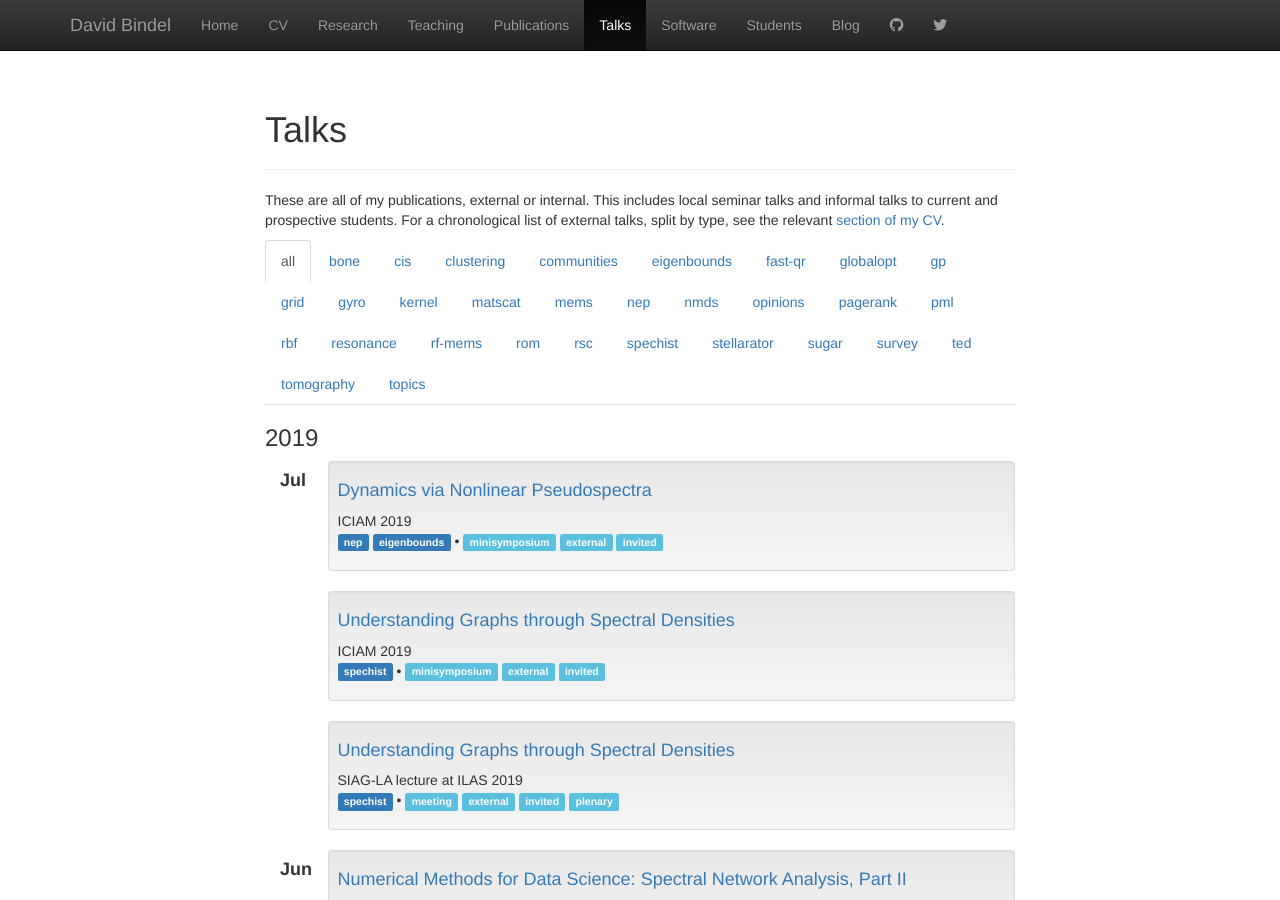
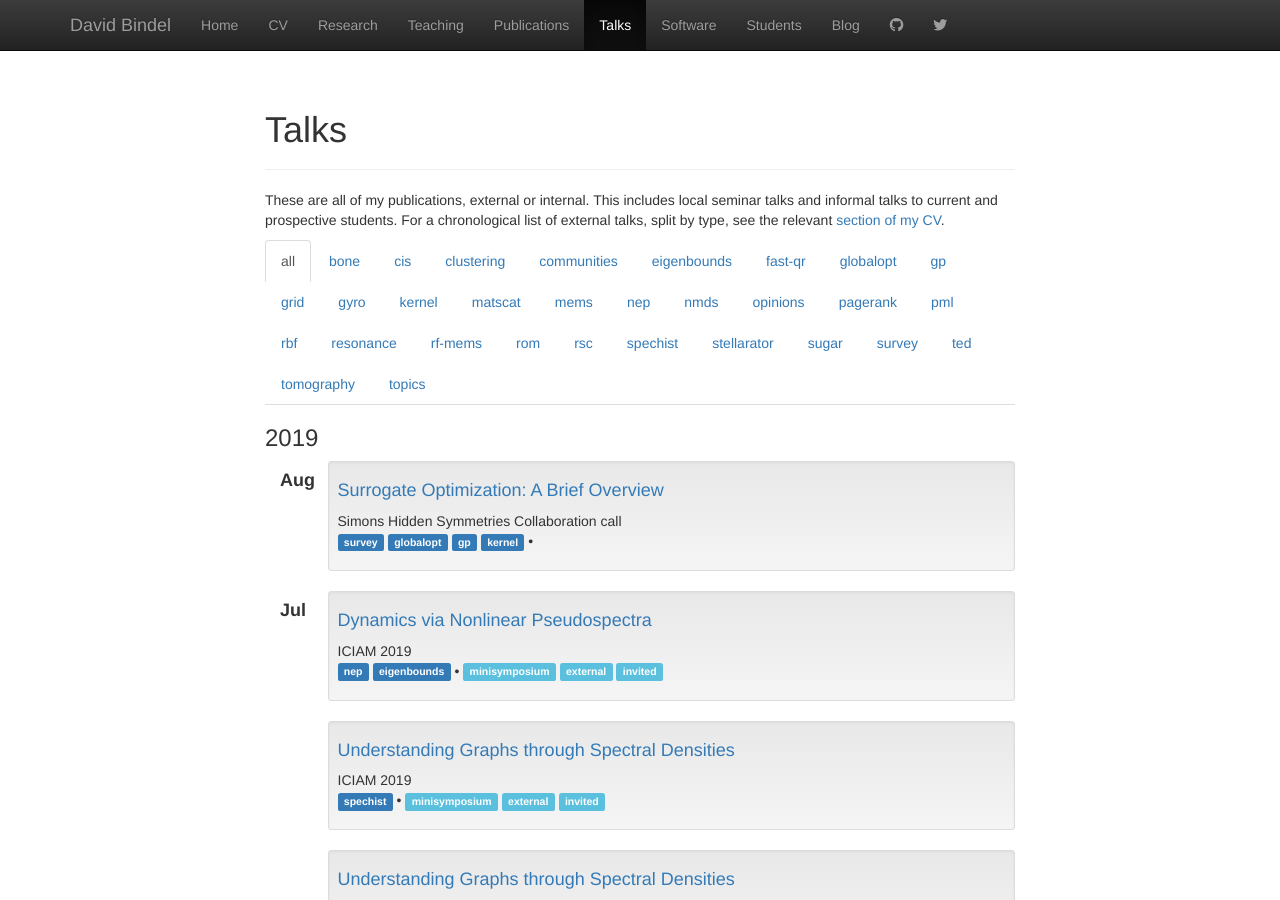
Before and after one commit to dbindel/cornell_web, a Jekyll site: the page built from talks.html, in a window 1280 px wide and 900 px high. Built offline with Jekyll 4.4.1, drawn with Linux system fonts in a browser that asks for light colours; nearby versions of some CDN libraries.

Commit message:
Add link for Simons talk.

```diff
--- a/_data/present.yml
+++ b/_data/present.yml
@@ -1206,3 +1206,8 @@
   tags: [nep, eigenbounds]
   where: ICIAM 2019
   type: [minisymposium, external, invited]
+-
+  file: 2019-08-simons/simons-aug19.pdf
+  title: "Surrogate Optimization: A Brief Overview"
+  tags: [survey, globalopt, gp, kernel]
+  where: Simons Hidden Symmetries Collaboration call
```
